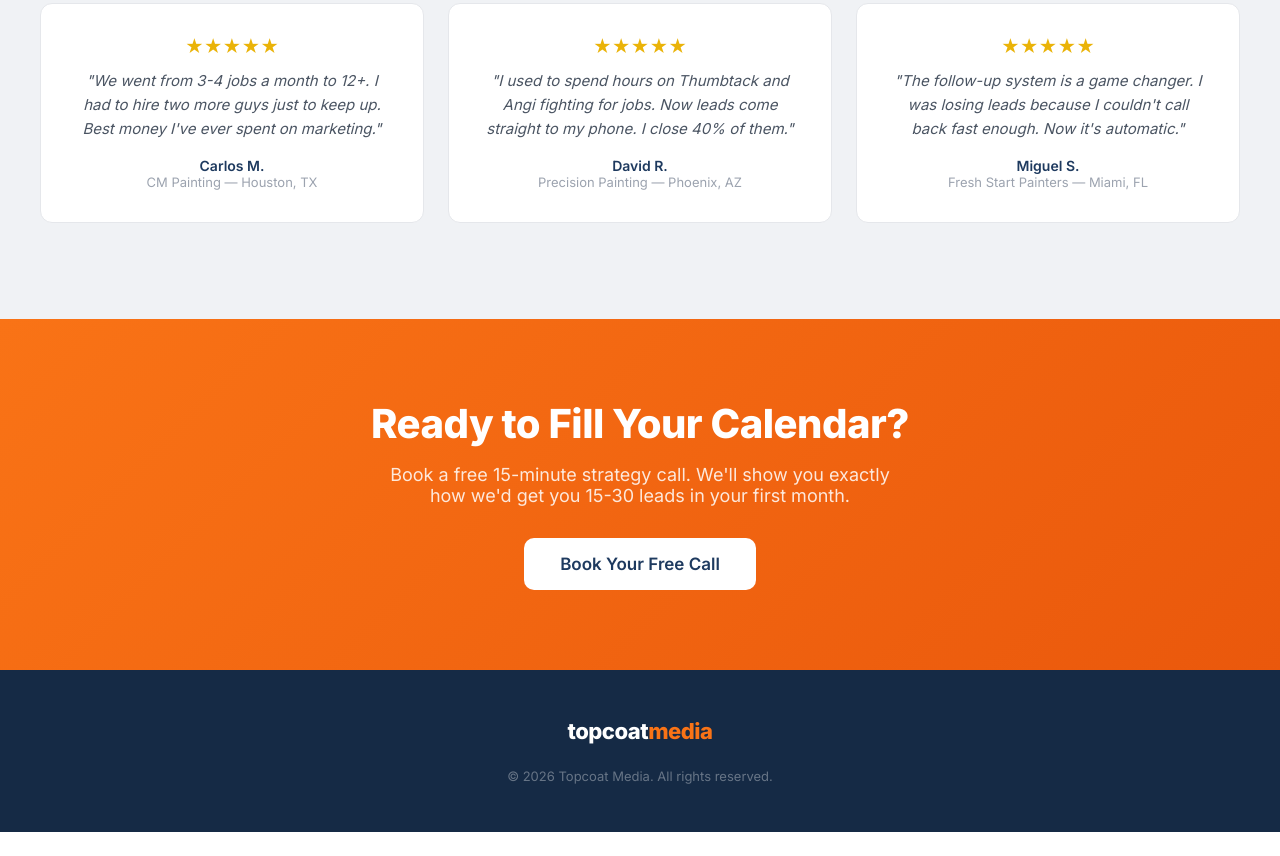
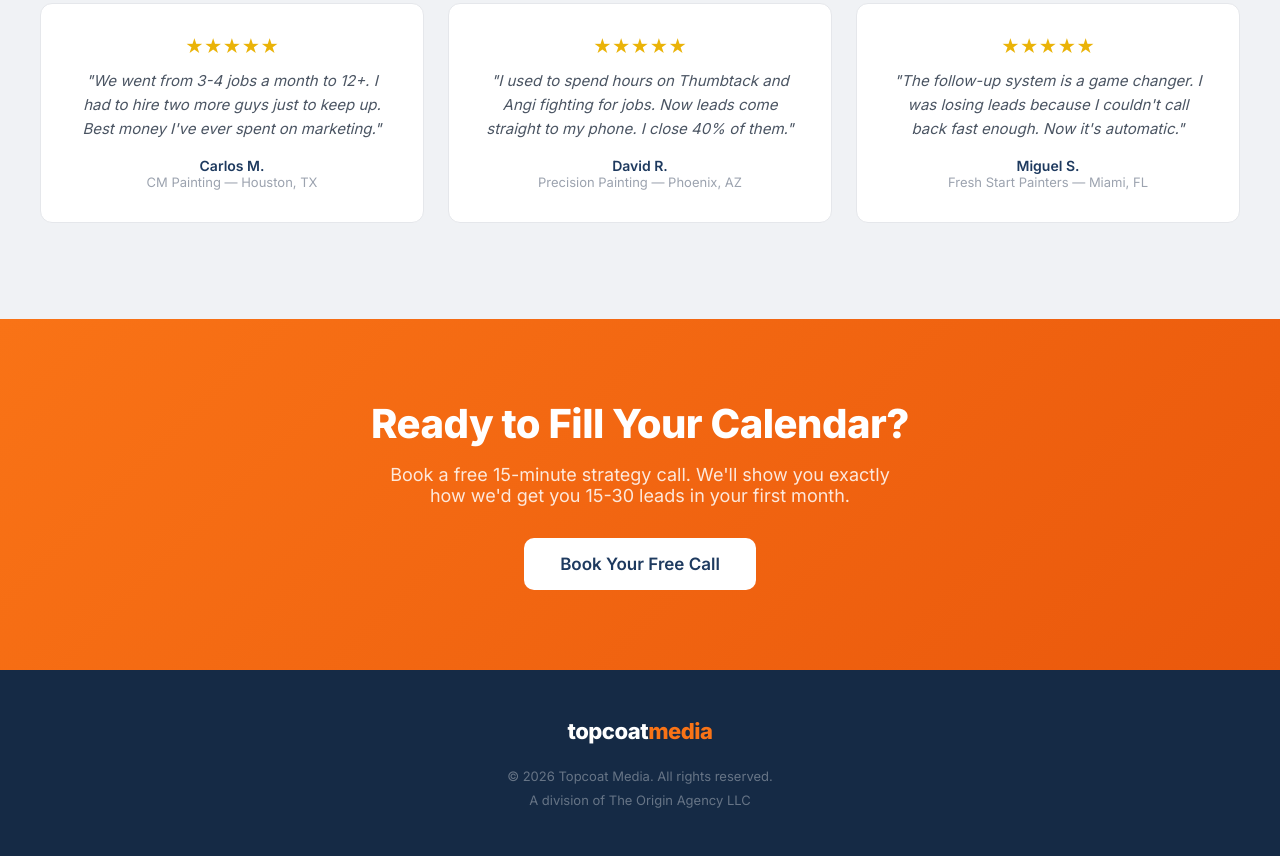
Before and after one commit to santiago-origin/topcoat-site, a plain HTML site: page index.html in a window 1280 px wide. Shown: the part 3215-4071 px from the top of the page. Before the commit the page ends 4047 px from the top, so only its background shows below. Drawn offline with Linux system fonts and the light colour scheme.

Commit message:
Add Origin Agency LLC credit to footer

```diff
--- a/index.html
+++ b/index.html
@@ -315,6 +315,7 @@
 <footer>
   <div class="logo">topcoat<span>media</span></div>
   <p style="margin-top: 12px;">&copy; 2026 Topcoat Media. All rights reserved.</p>
+  <p style="margin-top: 8px;">A division of The Origin Agency LLC</p>
 </footer>
 
 </body>
```
